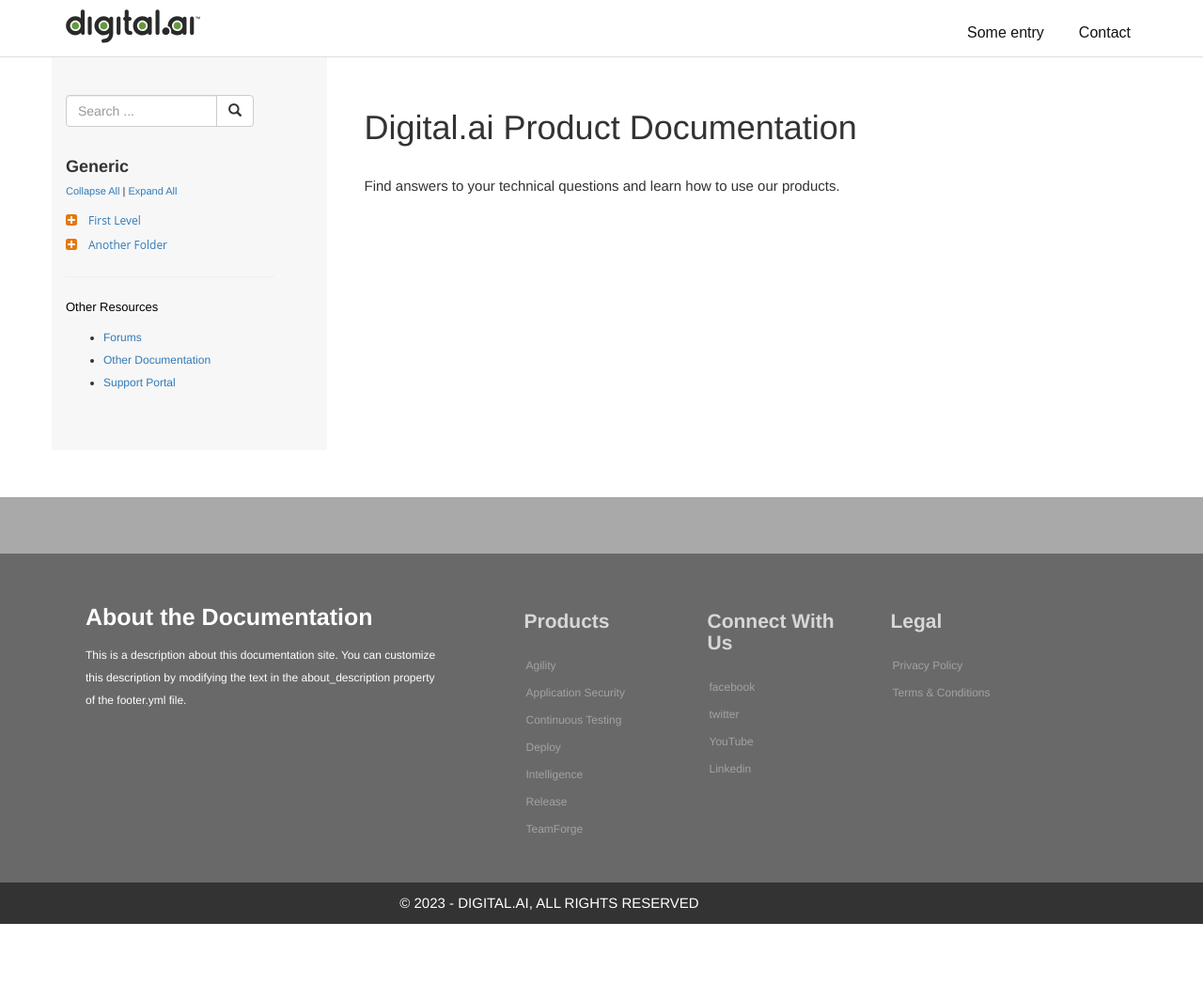
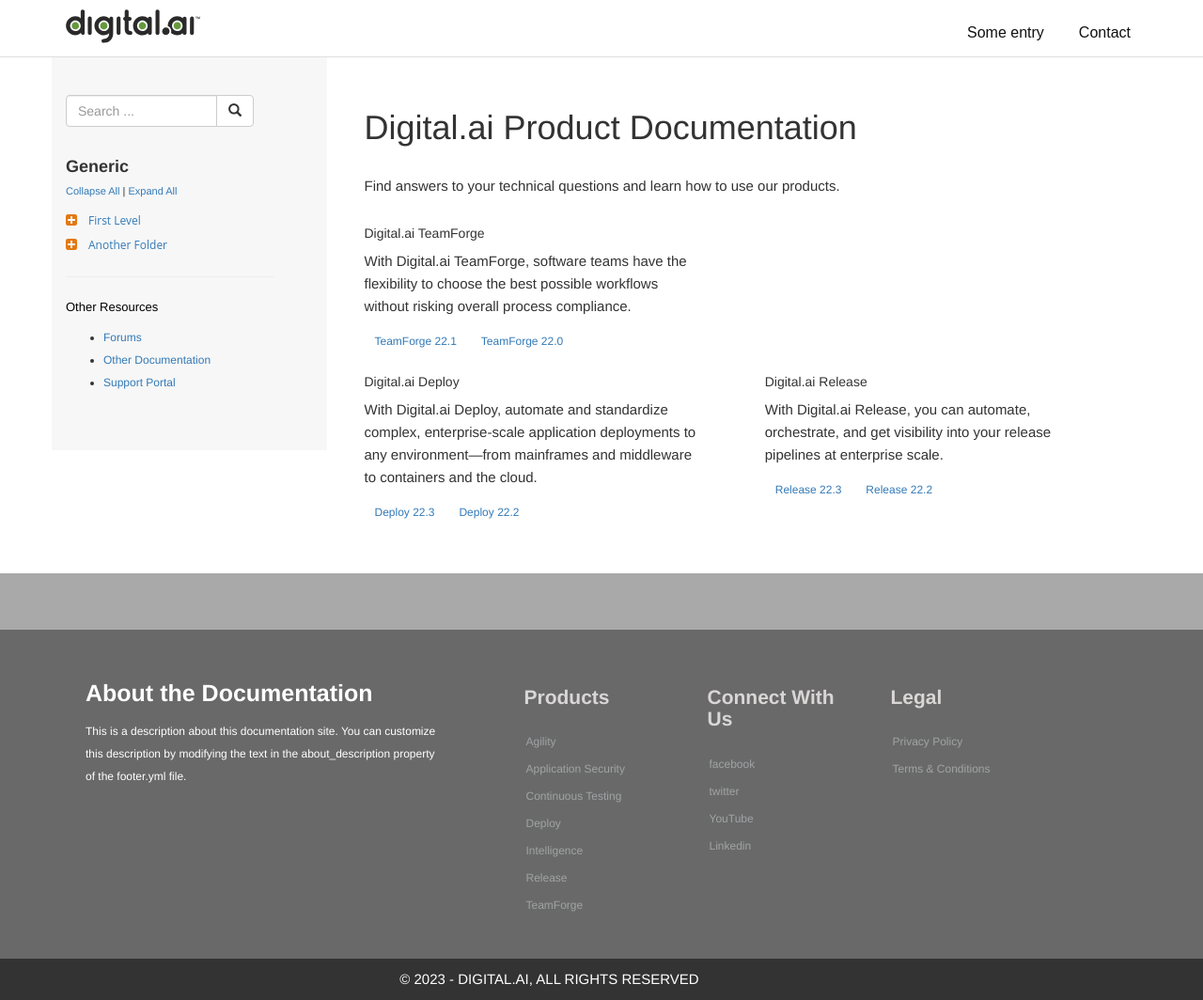
Before and after one commit to mahendranjayavel/multi-output, a Jekyll site: the page built from index.md, in a window 1280 px wide and 1064 px high. Shown: the whole window at 94% size. Built offline with Jekyll 4.4.1, drawn with Linux system fonts in a browser that asks for light colours; nearby versions of some CDN libraries; comment, search, counter and statistics services are not loaded.

Commit message:
added card grids

```diff
--- a/index.md
+++ b/index.md
@@ -7,3 +7,39 @@ path: some path
 ---
 
 Find answers to your technical questions and learn how to use our products.
+
+<div class="row">
+  <div class="col-sm-6">
+    <div class="card">
+      <div class="card-body">
+        <h5 class="card-title">Digital.ai TeamForge</h5>
+        <p class="card-text">With Digital.ai TeamForge, software teams have the flexibility to choose the best possible workflows without risking overall process compliance.</p>
+        <a href="#" class="btn btn-secondary btn-sm">TeamForge 22.1</a>
+        <a href="#" class="btn btn-secondary btn-sm">TeamForge 22.0</a>
+      </div>
+    </div>
+  </div>
+</div>
+
+<div class="row">
+  <div class="col-sm-6">
+    <div class="card">
+      <div class="card-body">
+        <h5 class="card-title">Digital.ai Deploy</h5>
+        <p class="card-text">With Digital.ai Deploy, automate and standardize complex, enterprise-scale application deployments to any environment—from mainframes and middleware to containers and the cloud.</p>
+        <a href="#" class="btn btn-secondary btn-sm">Deploy 22.3</a>
+        <a href="#" class="btn btn-secondary btn-sm">Deploy 22.2</a>
+      </div>
+    </div>
+  </div>
+  <div class="col-sm-6">
+    <div class="card">
+      <div class="card-body">
+        <h5 class="card-title">Digital.ai Release</h5>
+        <p class="card-text">With Digital.ai Release, you can automate, orchestrate, and get visibility into your release pipelines at enterprise scale.</p>
+        <a href="#" class="btn btn-secondary btn-sm">Release 22.3</a>
+        <a href="#" class="btn btn-secondary btn-sm">Release 22.2</a>
+      </div>
+    </div>
+  </div>
+</div>
```
